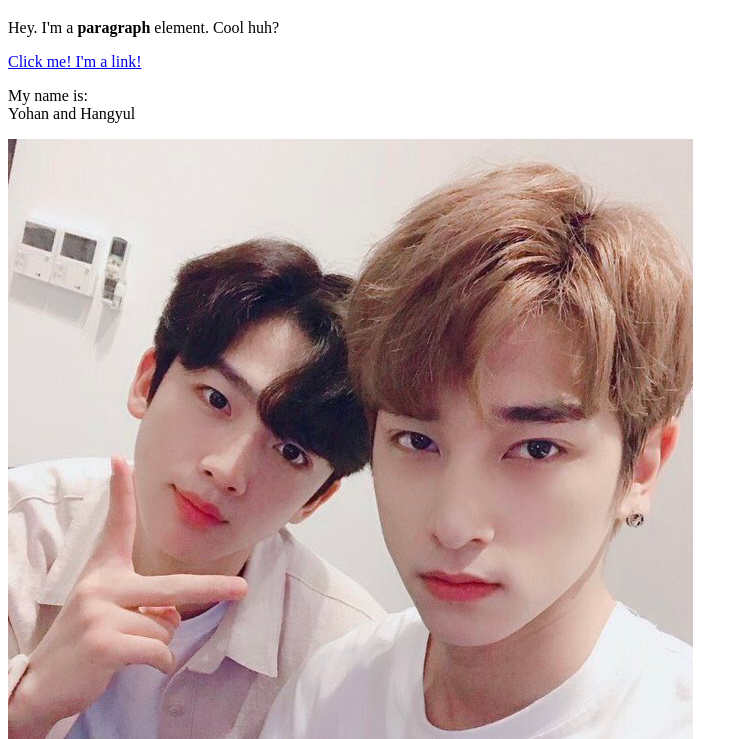
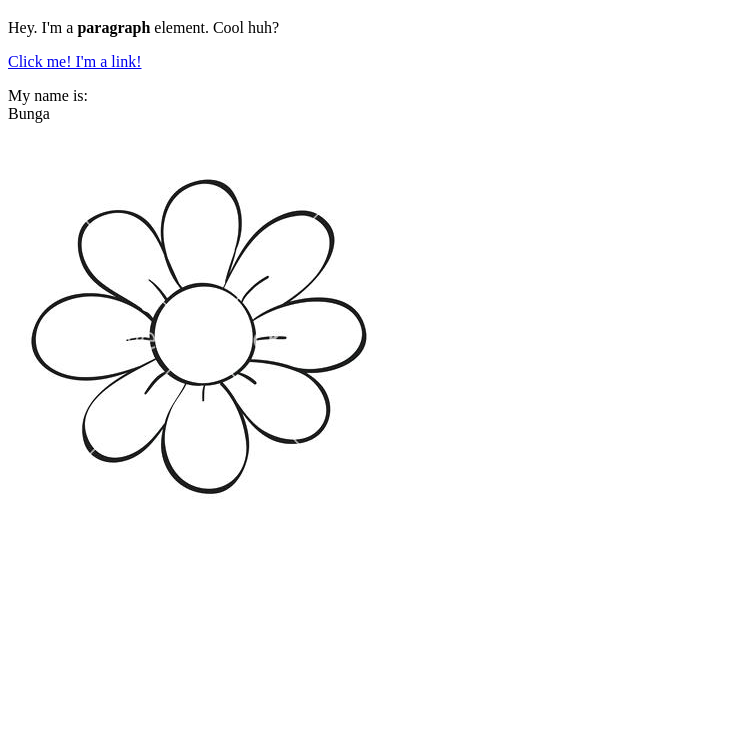
Before and after one commit to hanis29/cartoon-hero, a plain HTML site: page test.html in a window 1280 px wide. Shown: the part 61-800 px from the top of the page, without its empty margins (0-748 px from the left). Drawn offline with Linux system fonts and the light colour scheme.

Commit message:
Added a flower img

```diff
--- a/test.html
+++ b/test.html
@@ -8,7 +8,7 @@
 	<p>Hey. I'm a <b>paragraph</b> element. Cool huh?</p>
 	<a href="https://google.com" target="_blank" title="Let's go to Google">Click me! I'm a link!</a>
 	<p>My name is: <br>
-	Yohan and Hangyul</p>
-	<img src="img/99 liner x1.jpg">
+	Bunga</p>
+	<img src="img/bunga.jpg">
 </body>
 </html>
```
Also changed, not shown: img/bunga.jpg (added).
